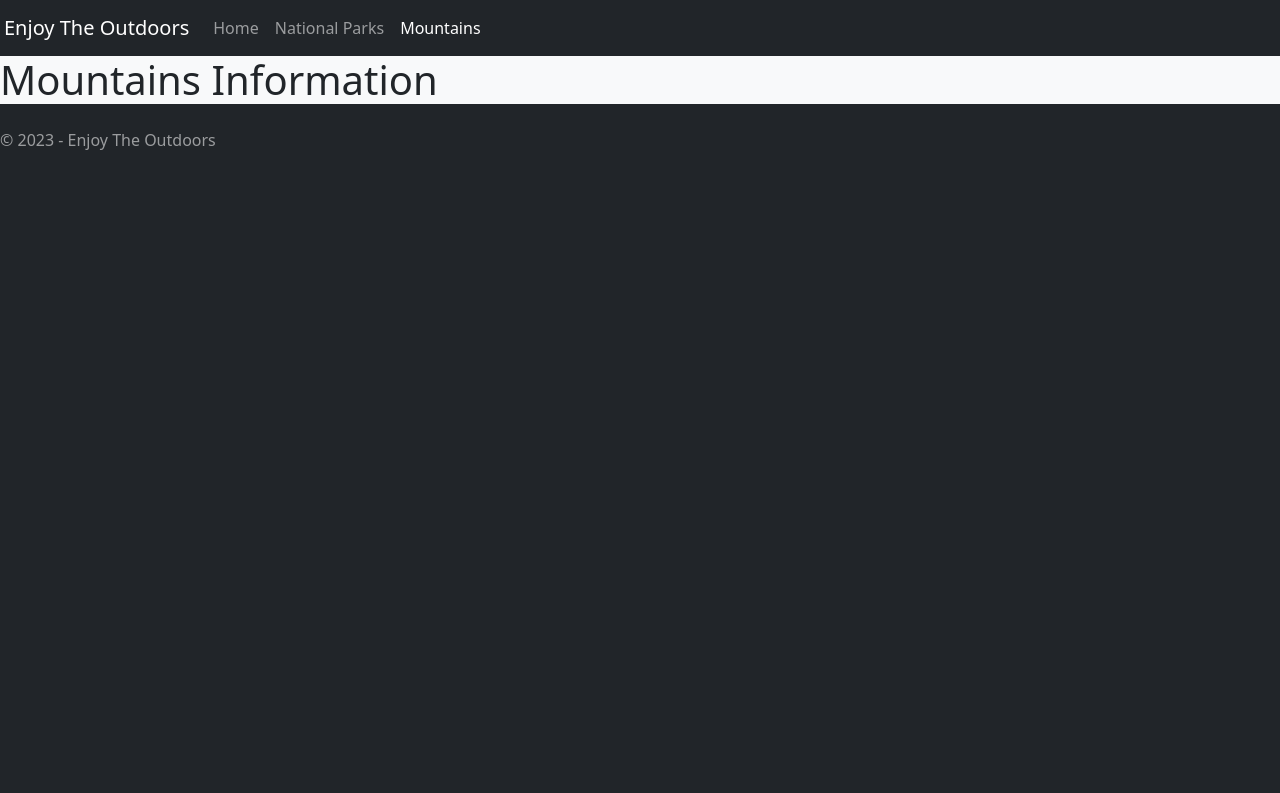
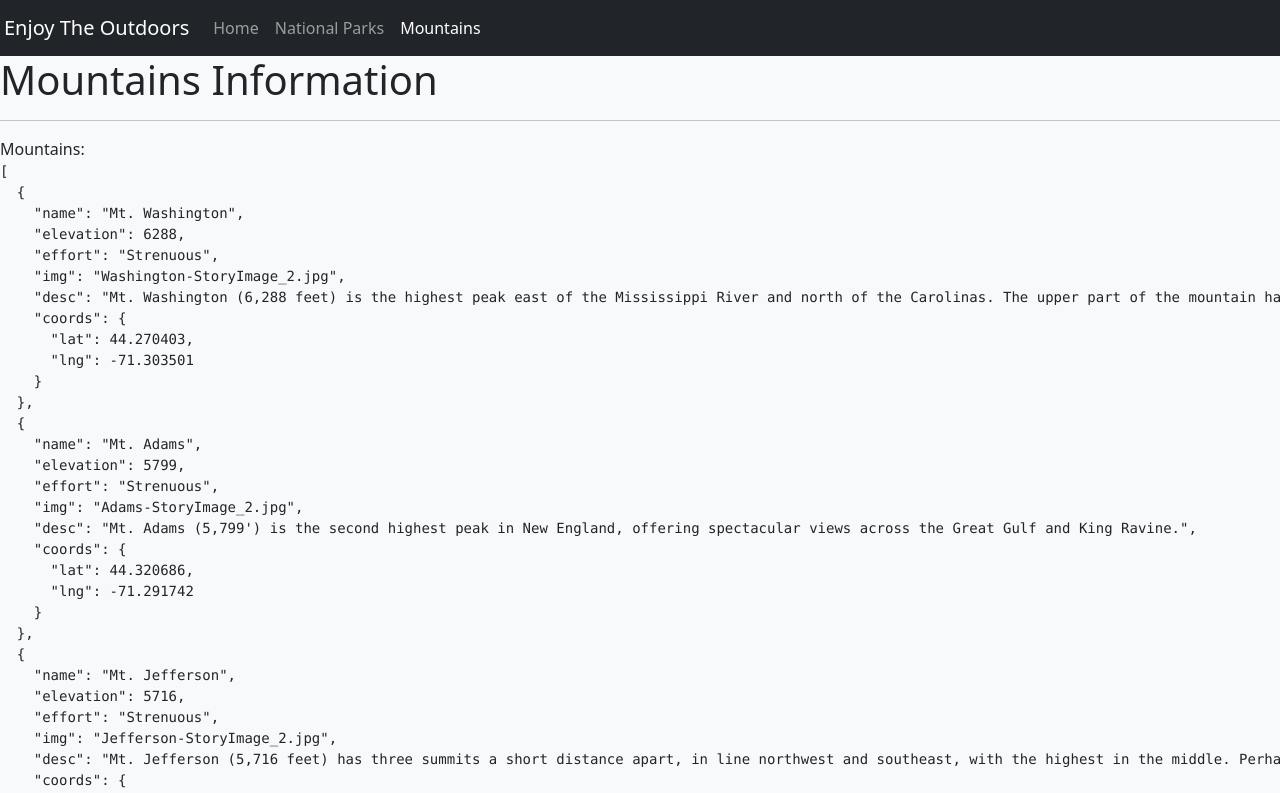
Before and after one commit to vmaravind96/NationalParkSearch, a React (Create React App) app: page /Mountains in a window 1280 px wide. Shown: the top 793 px of the page. Built offline with nearby package versions, Linux system fonts and the light colour scheme.

Commit message:
data for mountains page

```diff
--- a/src/components/mountains/Mountains.js
+++ b/src/components/mountains/Mountains.js
@@ -1,8 +1,17 @@
+import { useMountains } from "../../hooks/useMountains";
+
 function Mountains() {
+
+    const mountains = useMountains();
 
     return (
         <div className="Mountains bg-light">
             <h1>Mountains Information</h1>
+            <hr/>
+            Mountains:
+            <pre>
+                {JSON.stringify(mountains, null, 2)}
+            </pre>
         </div>
     )
 }
--- /dev/null
+++ b/src/hooks/useMountains.js
@@ -0,0 +1,28 @@
+import { useEffect, useState } from "react";
+
+export const useMountains = () => {
+    let [mountains, setMountains] = useState([]);
+
+    let getMountains = () => {
+        //use fetch to make an API call and get the Mountain data
+        fetch('/data/mountains.json')
+            //on success of the fetch request, turn the response that came back into JSON
+            .then((response) => response.json())
+            //on success of turnig the response into JSON (data we can work with), lets add that data to state
+            .then((data) => {
+
+                //update state with the data from the API causing the page to re-render
+                setMountains(data.mountains);
+            })
+            //handle any errors/failures with getting data from the API
+            .catch((error) => {
+                console.log(error)
+            });
+    }
+
+    useEffect(() => {
+        getMountains()
+    }, [])
+
+    return mountains;
+}
```
